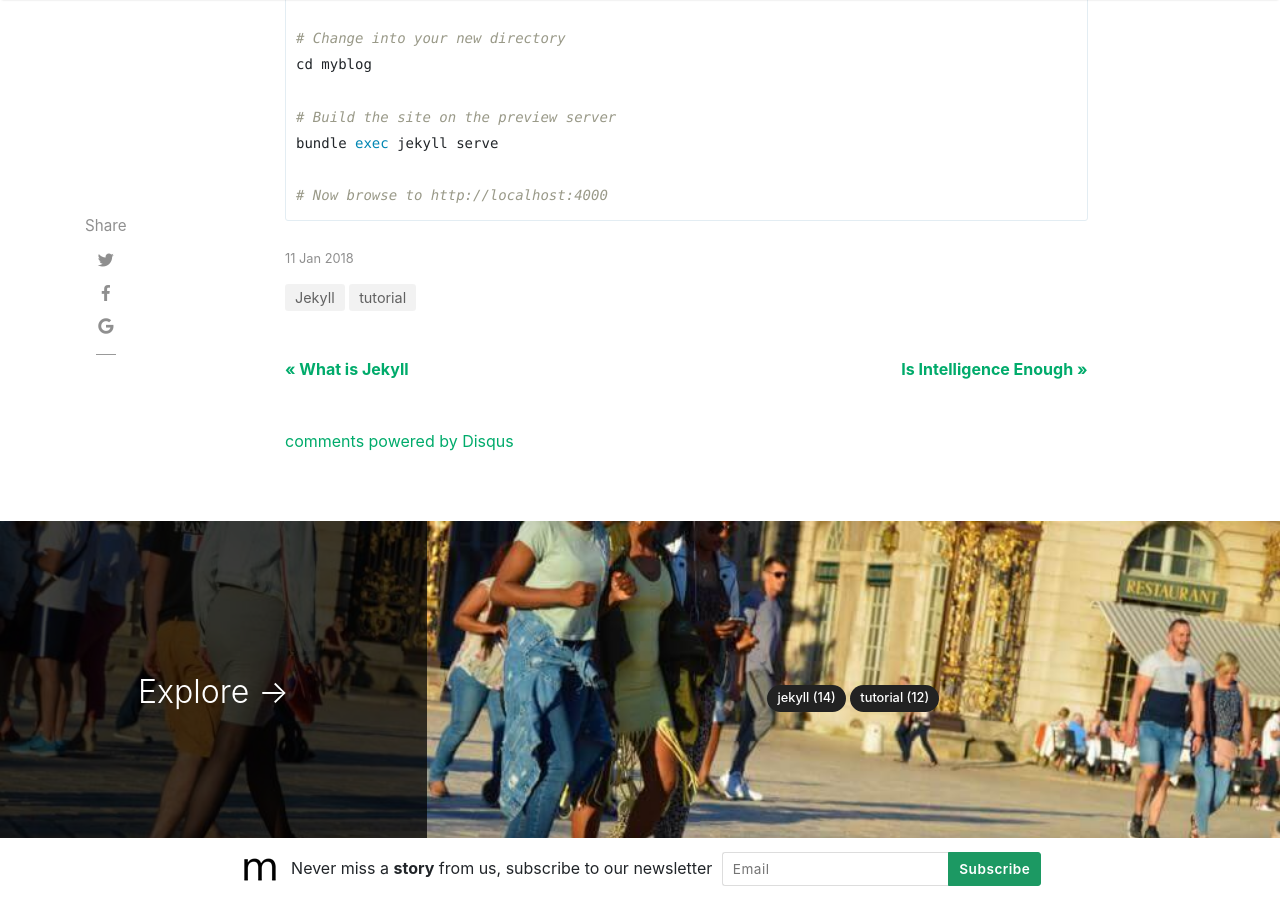
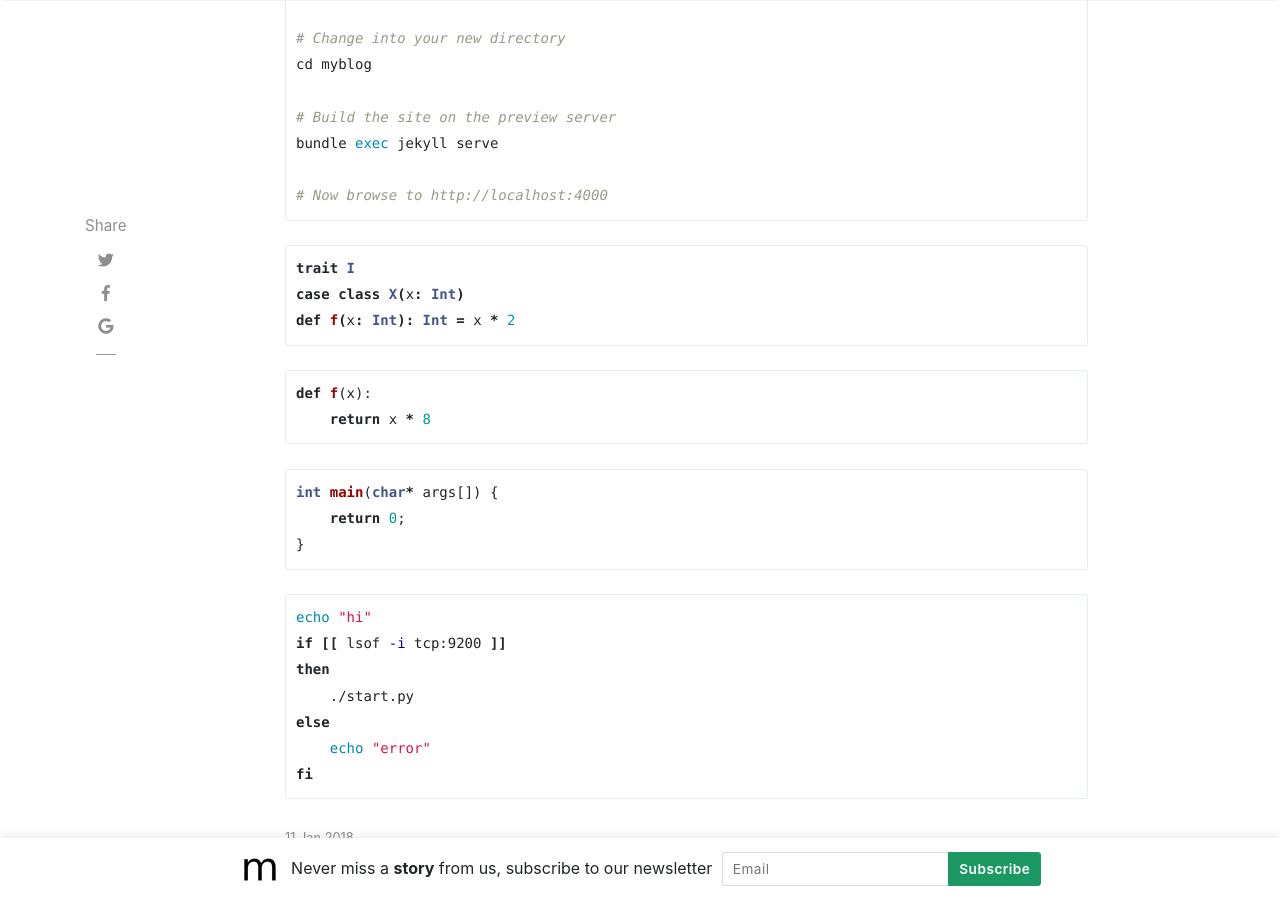
Before and after one commit to dosht/dosht.github.io, a Jekyll site: the page built from _posts/2018-01-11-quick-start-guide.md, in a window 1280 px wide and 900 px high, scrolled down 1218 px. Built offline with Jekyll 4.4.1, drawn with Linux system fonts in a browser that asks for light colours; nearby versions of some CDN libraries; comment, search, counter and statistics services are not loaded.

Commit message:
Test markdown code blocks

````diff
--- a/_posts/2018-01-11-quick-start-guide.md
+++ b/_posts/2018-01-11-quick-start-guide.md
@@ -25,3 +25,30 @@ bundle exec jekyll serve
 
 # Now browse to http://localhost:4000
 ```
+
+```scala
+trait I
+case class X(x: Int)
+def f(x: Int): Int = x * 2
+```
+
+```python
+def f(x):
+    return x * 8
+```
+
+```cpp
+int main(char* args[]) {
+    return 0;
+}
+```
+
+```bash
+echo "hi"
+if [[ lsof -i tcp:9200 ]]
+then
+    ./start.py
+else
+    echo "error"
+fi
+```
````
